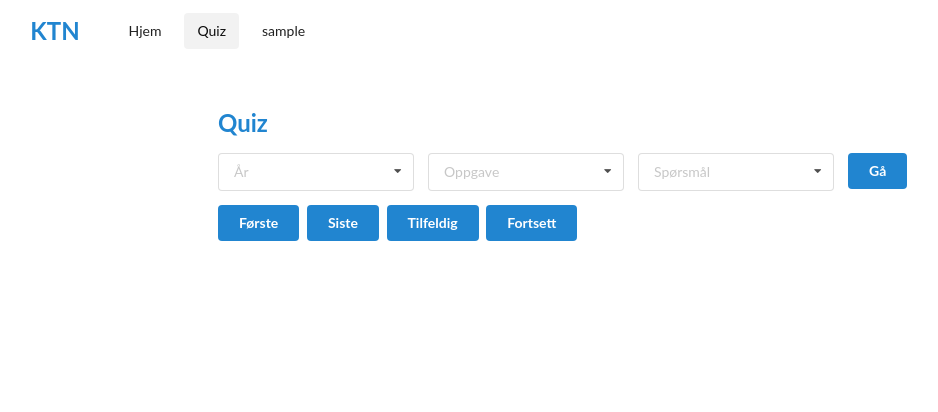
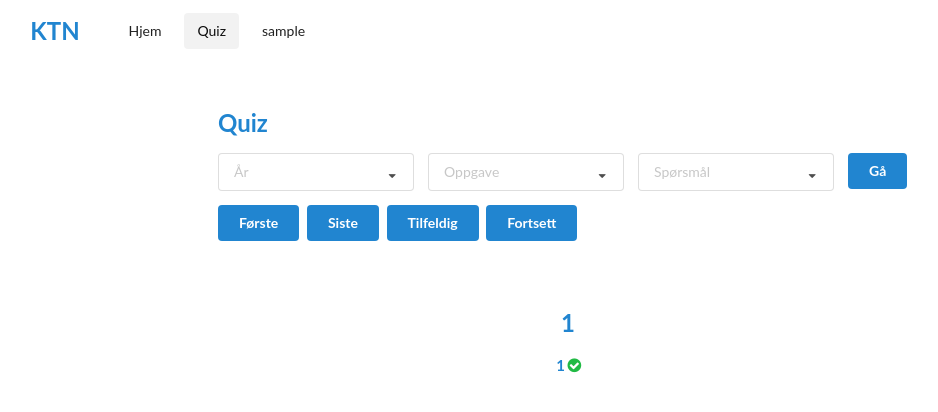
Before and after one commit to tenstad/ktn, a Django app: page /quiz/ in a window 1280 px wide. Shown: the top 412 px of the page, without its empty margins (72-1010 px from the left). Run offline with Django 3.2, Linux system fonts and the light colour scheme; a user stored in the database is signed in; tables that the repository leaves empty hold one stand-in row (values such as "Sample post").

Commit message:
Add overview

```diff
--- /dev/null
+++ b/quiz/static/quiz/css/quiz.css
@@ -0,0 +1,22 @@
+.icon {
+    margin: -4px !important;
+}
+
+.section {
+    display: inline-block;
+    vertical-align: top;
+    margin: 20px;
+}
+
+.subsection .header {
+    display: inline-block;
+}
+
+.subsection .row {
+    display: inline-block;
+}
+
+.overview {
+    margin-top: 50px;
+    text-align: center;
+}
--- a/quiz/templates/quiz/quiz.html
+++ b/quiz/templates/quiz/quiz.html
@@ -4,6 +4,10 @@
 
 {% block tab %}quiz{% endblock tab %}
 {% block title %}Quiz{% endblock title %}
+
+{% block head %}
+  <link rel="stylesheet" type="text/css" href="{% static "quiz/css/quiz.css" %}">
+{% endblock head %}
 
 {% block content %}
   <div class="ui container text">
@@ -60,6 +64,33 @@
     <a class="ui {{ 'ACCENT_COLOR_NAME'|setting }} button" href="/quiz/last">Siste</a>
     <a class="ui {{ 'ACCENT_COLOR_NAME'|setting }} button" href="/quiz/random">Tilfeldig</a>
     <a class="ui {{ 'ACCENT_COLOR_NAME'|setting }} button" href="/quiz/continue">Fortsett</a>
+
+    <div class="overview">
+
+      {% for a in list %}
+        <div class="section">
+          <h2 class="ui {{ 'ACCENT_COLOR_NAME'|setting }} header">{{ a.1 }}</h2>
+          {% for b in a.0 %}
+            <div class="subsection">
+              <h4 class="ui {{ 'ACCENT_COLOR_NAME'|setting }} header">{{ b.1 }}</h4>
+              <div class="row">
+                {% for c in b.0 %}
+                  <a href="{{ c.1 }}">
+                  {% if c.0 is 0 %}
+                    <i class="ui yellow radio icon"></i>
+                  {% elif c.0 is 1 %}
+                    <i class="ui green check circle icon"></i>
+                  {% else %}
+                    <i class="ui red remove circle icon"></i>
+                  {% endif %}
+                {% endfor %}
+                </a>
+              </div>
+            </div>
+          {% endfor %}
+        </div>
+      {% endfor %}
+    </div>
   </div>
 
   <script src="{% static "quiz/js/quiz.js" %}"></script>
--- a/quiz/views.py
+++ b/quiz/views.py
@@ -15,6 +15,8 @@ class Quiz(View):
             'subsections': [a for a in range(1, 6)],
             'questions': [a for a in range(1, 11)],
         }
+        if request.user.is_authenticated:
+            context['list'] = [([([(1 if Answer.objects.filter(question=question, user=request.user, correct=True).count() else 0 if not Answer.objects.filter(question=question, user=request.user).count() else 2, question.url()) for question in subsection.question_set.all()], subsection.number) for subsection in section.subsection_set.all()], section.number) for section in Section.objects.all()]
         return render(request, 'quiz/quiz.html', context)
 
     def post(self, request, *args, **kwargs):
```
